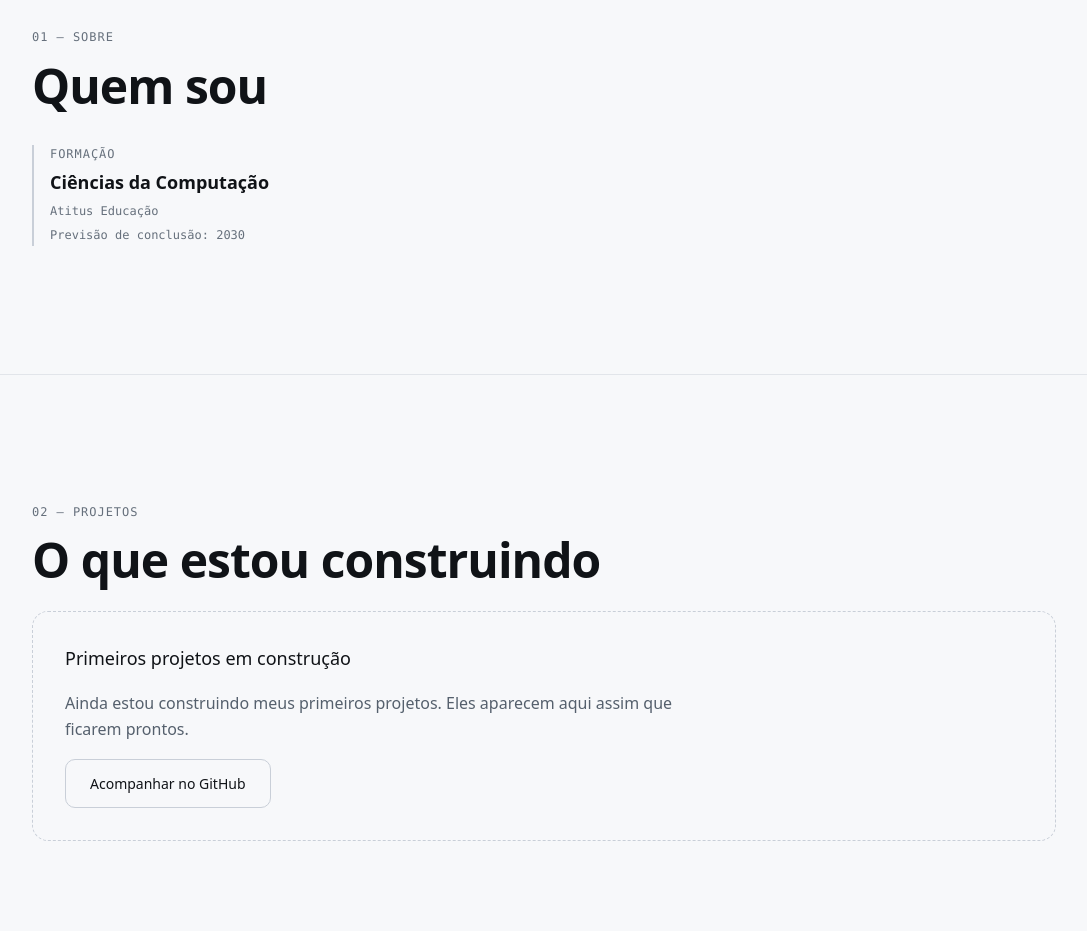
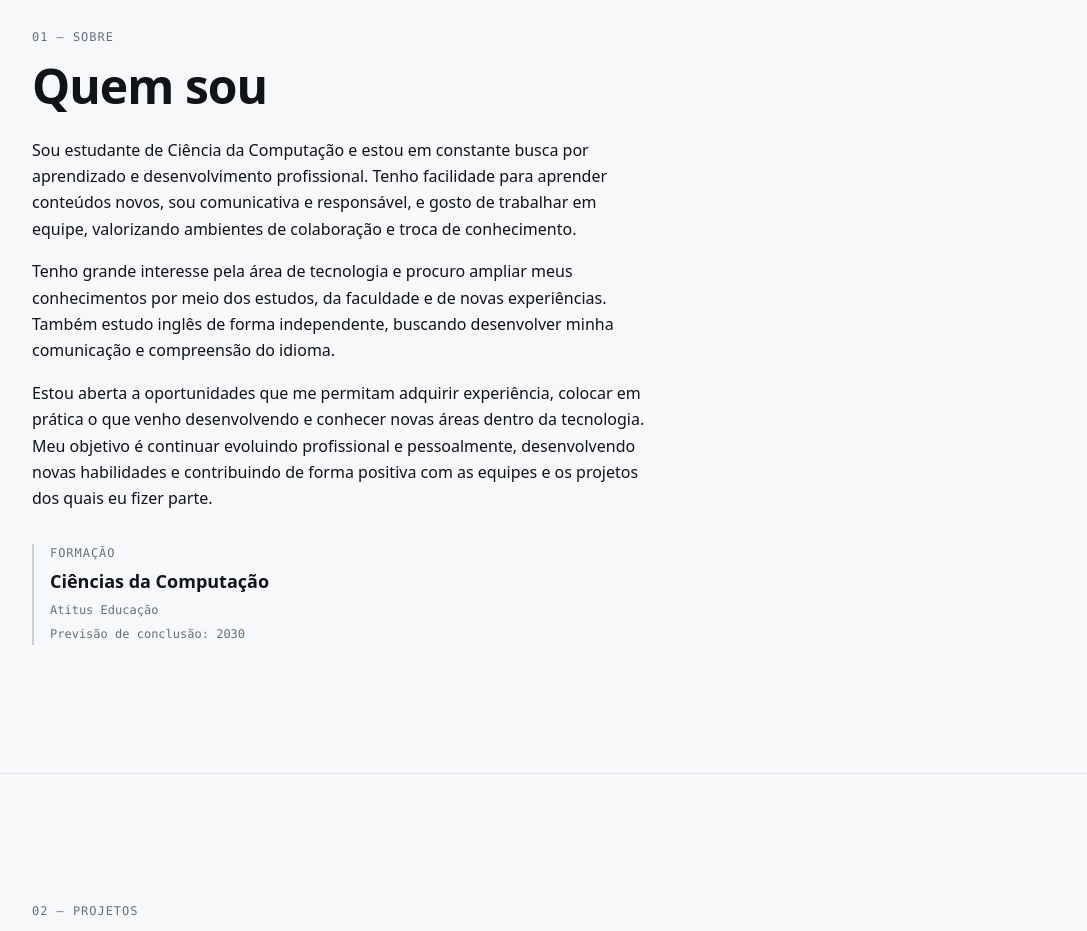
Before and after one commit to Buffoneu12/Buffoneu12.github.io, a plain HTML site: page index.html in a window 1280 px wide. Shown: the part 900-1831 px from the top of the page, without its empty margins (96-1183 px from the left). Drawn offline with Linux system fonts and the light colour scheme.

Commit message:
adiciona bio da secao sobre em pt e en

```diff
--- a/assets/css/components.css
+++ b/assets/css/components.css
@@ -116,6 +116,12 @@
   margin-top: var(--space-5);
   list-style: none;
   padding: 0;
+}
+
+.about__text {
+  display: flex;
+  flex-direction: column;
+  gap: var(--space-4);
 }
 
 .edu {
--- a/data/i18n/en.json
+++ b/data/i18n/en.json
@@ -14,6 +14,9 @@
   "hero.cta.secondary": "Get in touch",
   "about.label": "01 — About",
   "about.title": "About me",
+  "about.body.1": "I'm a Computer Science student constantly seeking learning and professional growth. I pick up new subjects quickly, communicate well, and take responsibility seriously, and I enjoy working in teams that value collaboration and knowledge sharing.",
+  "about.body.2": "I'm deeply interested in technology and keep expanding my knowledge through study, college, and new experiences. I also study English independently, working on my communication and comprehension of the language.",
+  "about.body.3": "I'm open to opportunities that let me gain experience, apply what I've been developing, and explore new areas within technology. My goal is to keep growing professionally and personally, building new skills and contributing positively to the teams and projects I'm part of.",
   "about.education.label": "Education",
   "about.education.course": "Computer Science",
   "about.education.institution": "Atitus Educação",
--- a/data/i18n/pt.json
+++ b/data/i18n/pt.json
@@ -14,6 +14,9 @@
   "hero.cta.secondary": "Falar comigo",
   "about.label": "01 — Sobre",
   "about.title": "Quem sou",
+  "about.body.1": "Sou estudante de Ciência da Computação e estou em constante busca por aprendizado e desenvolvimento profissional. Tenho facilidade para aprender conteúdos novos, sou comunicativa e responsável, e gosto de trabalhar em equipe, valorizando ambientes de colaboração e troca de conhecimento.",
+  "about.body.2": "Tenho grande interesse pela área de tecnologia e procuro ampliar meus conhecimentos por meio dos estudos, da faculdade e de novas experiências. Também estudo inglês de forma independente, buscando desenvolver minha comunicação e compreensão do idioma.",
+  "about.body.3": "Estou aberta a oportunidades que me permitam adquirir experiência, colocar em prática o que venho desenvolvendo e conhecer novas áreas dentro da tecnologia. Meu objetivo é continuar evoluindo profissional e pessoalmente, desenvolvendo novas habilidades e contribuindo de forma positiva com as equipes e os projetos dos quais eu fizer parte.",
   "about.education.label": "Formação",
   "about.education.course": "Ciências da Computação",
   "about.education.institution": "Atitus Educação",
--- a/index.html
+++ b/index.html
@@ -97,9 +97,11 @@
       <div class="container">
         <p class="section__label" data-i18n="about.label">01 — Sobre</p>
         <h2 class="section__title" data-i18n="about.title">Quem sou</h2>
-        <!-- T14: bio e stack pendentes (bloqueio H3) -->
-        <p data-i18n="about.body" hidden></p>
-        <ul class="stack" hidden></ul>
+        <div class="about__text">
+          <p data-i18n="about.body.1">Sou estudante de Ciência da Computação e estou em constante busca por aprendizado e desenvolvimento profissional. Tenho facilidade para aprender conteúdos novos, sou comunicativa e responsável, e gosto de trabalhar em equipe, valorizando ambientes de colaboração e troca de conhecimento.</p>
+          <p data-i18n="about.body.2">Tenho grande interesse pela área de tecnologia e procuro ampliar meus conhecimentos por meio dos estudos, da faculdade e de novas experiências. Também estudo inglês de forma independente, buscando desenvolver minha comunicação e compreensão do idioma.</p>
+          <p data-i18n="about.body.3">Estou aberta a oportunidades que me permitam adquirir experiência, colocar em prática o que venho desenvolvendo e conhecer novas áreas dentro da tecnologia. Meu objetivo é continuar evoluindo profissional e pessoalmente, desenvolvendo novas habilidades e contribuindo de forma positiva com as equipes e os projetos dos quais eu fizer parte.</p>
+        </div>
 
         <div class="edu">
           <p class="section__label" data-i18n="about.education.label">Formação</p>
```
Also changed, not shown: 1 other file.
